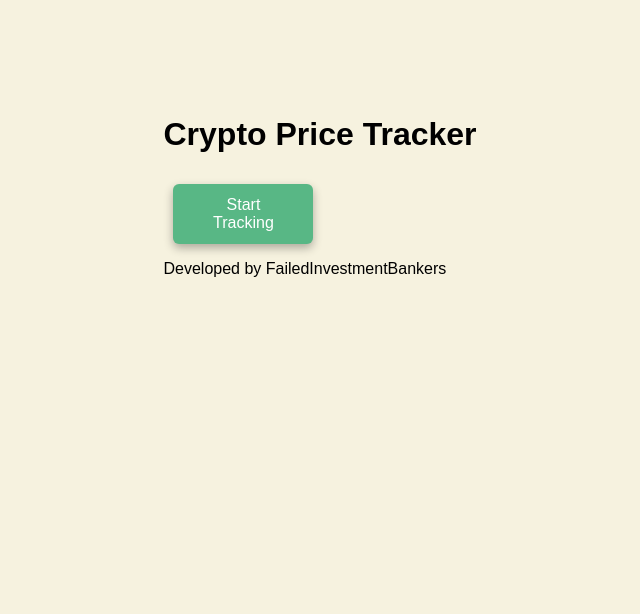
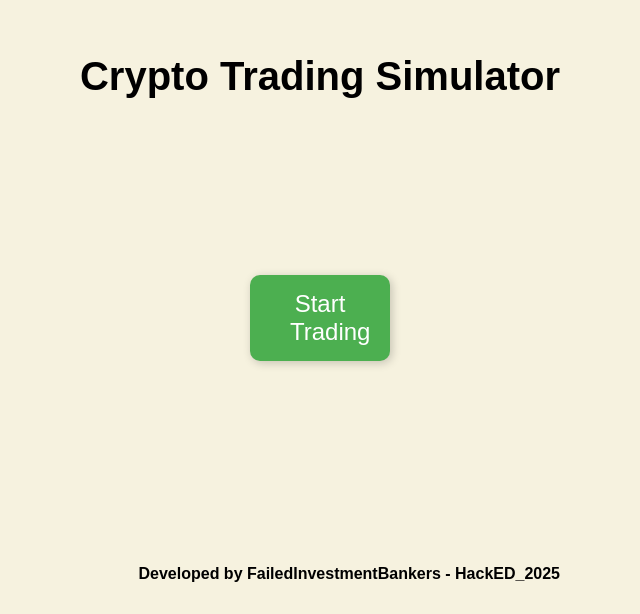
Before and after one commit to Rakshit-or-shadow/stock-market-simulator, a React (Vite) app in the folder frontend/: page / in a window 1280 px wide. Shown: the part 206-820 px from the top of the page, without its empty margins (320-960 px from the left). Built offline with nearby package versions, Linux system fonts and the light colour scheme.

Commit message:
added styling to start page

```diff
--- a/frontend/src/StartPage.tsx
+++ b/frontend/src/StartPage.tsx
@@ -8,11 +8,11 @@ const StartPage: React.FC = () => {
 
   return (
     <div className="start-container">
-      <h1 className="title">Crypto Price Tracker</h1>
+      <h1 className="title">Crypto Trading Simulator</h1>
       <button className="play-button" onClick={() => navigate("/welcome")}>
-        Start Tracking
+        Start Trading
       </button>
-      <p className="credits">Developed by FailedInvestmentBankers</p>
+      <h4 className="credits">Developed by FailedInvestmentBankers - HackED_2025</h4>
     </div>
   );
 };
--- a/frontend/src/styles/StartPage.css
+++ b/frontend/src/styles/StartPage.css
@@ -1,3 +1,44 @@
+.start-container {
+  display: flex;
+  flex-direction: column;
+  align-items: center;
+  justify-content: center; /* Centers content vertically */
+  height: 100vh;
+  text-align: center;
+  padding: 20px;
+  position: relative; /* Needed for absolute positioning of credits */
+}
+
+.title {
+  font-size: 2.5rem; /* Adjust size if needed */
+  font-weight: bold;
+  /* margin-top: 50px; Pushes title slightly down from the top */
+}
+
+.play-button {
+  font-size: 1.5rem; /* Increase button text size */
+  padding: 15px 40px; /* Increase button size */
+  margin-top: 150px; /* Pushes title slightly down from the top */
+  background-color: #4caf50;
+  color: white;
+  border: none;
+  border-radius: 10px;
+  cursor: pointer;
+  box-shadow: 2px 2px 10px rgba(0, 0, 0, 0.2);
+  transition: background-color 0.3s;
+}
+
+.play-button:hover {
+  background-color: #45a049;
+}
+
+.credits {
+  font-size: 1rem;
+  position: absolute;
+  bottom: 10px;
+  right: 20px;
+}
+
 .options-container {
     display: flex;
     flex-wrap: wrap;
```
Also changed, not shown: 1 other file (tests, documents, lock files or other folders).
